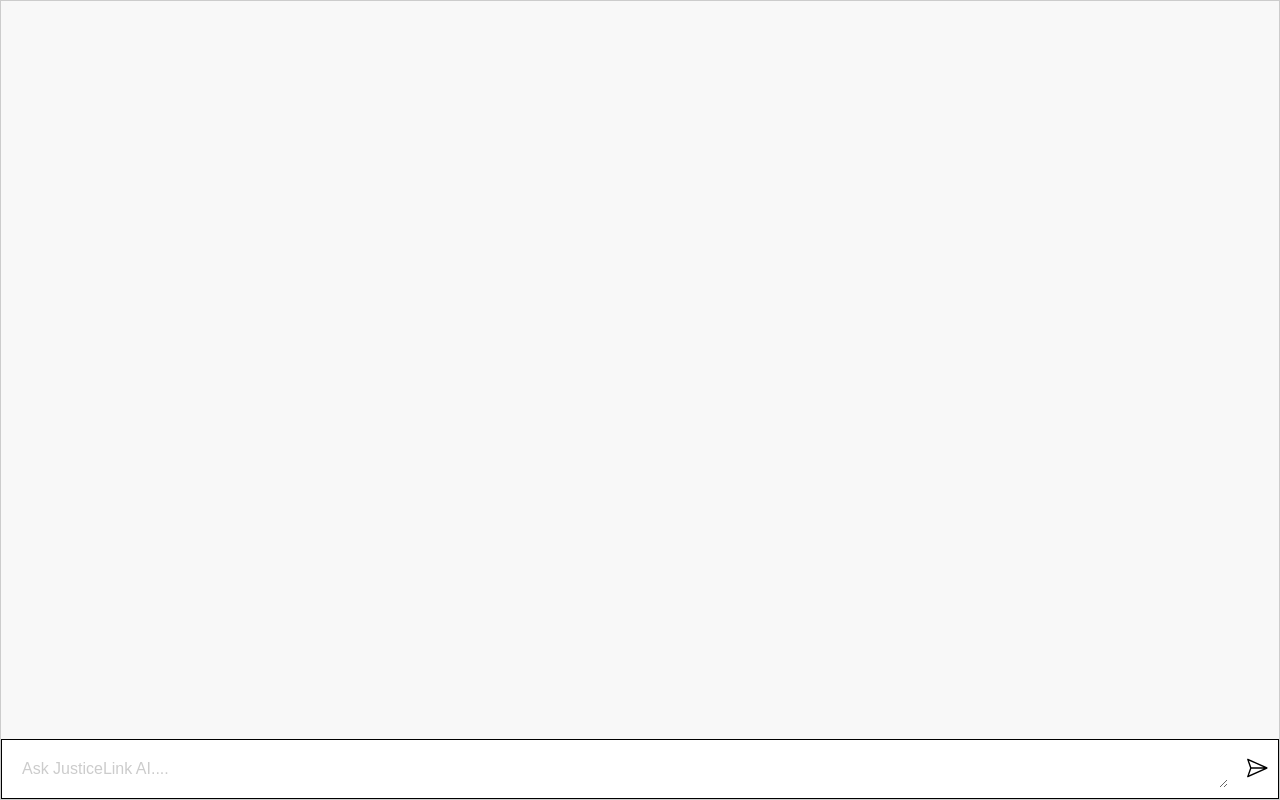
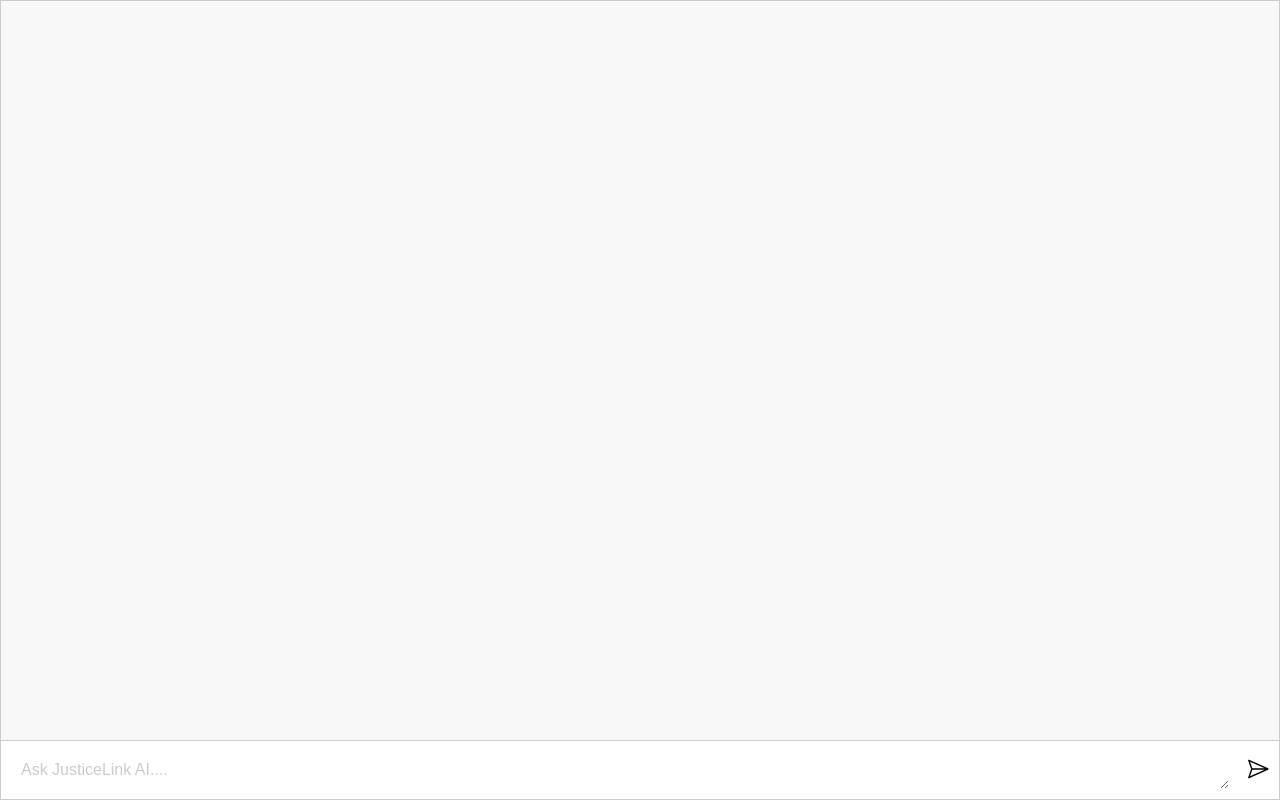
Before and after one commit to iam-piyush/digistudyadda.ai, a website built with Vite: page client/index.html in a window 1280 px wide. Built offline with nearby package versions, Linux system fonts and the light colour scheme.

Commit message:
Update style.css

```diff
--- a/client/style.css
+++ b/client/style.css
@@ -123,7 +123,7 @@ form {
   margin: 0 auto;
   padding: 10px;
   background: white;
-  border: 1px solid black;
+  border-top: 1px solid #ccc;
   color: black;
   display: flex;
   flex-direction: row;
```
